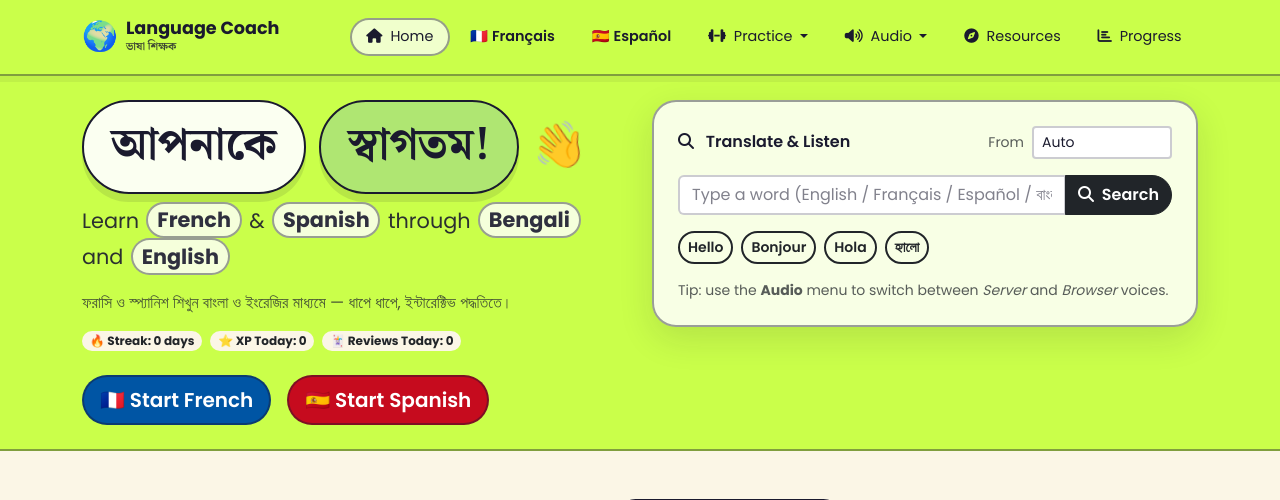
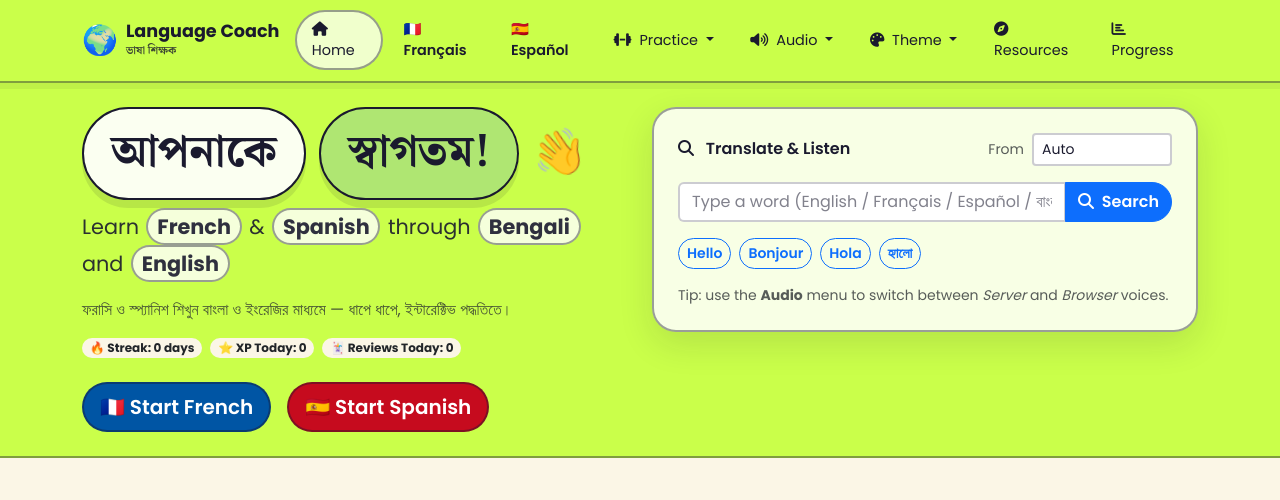
Before and after one commit to Ahsan728/Language_Coach, a Flask app: page / in a window 1280 px wide. Shown: the top 500 px of the page. Run offline with Flask 3, Linux system fonts and the light colour scheme; data that the repository does not hold is empty.

Commit message:
Auto-sync: 2026-02-22 17:49:34 (2 file(s))
Files:
 - M templates/base.html
 - M templates/dashboard.html

Stat:
 templates/base.html      | 22 +++++++++++++++++++++-
 templates/dashboard.html | 12 ++++++------
 2 files changed, 27 insertions(+), 7 deletions(-)

```diff
--- a/templates/base.html
+++ b/templates/base.html
@@ -1,5 +1,5 @@
 <!DOCTYPE html>
-<html lang="en">
+<html lang="en" data-theme="{{ ui_theme }}">
 <head>
   <meta charset="UTF-8">
   <meta name="viewport" content="width=device-width, initial-scale=1.0">
@@ -7,6 +7,15 @@
   <link href="https://cdn.jsdelivr.net/npm/bootstrap@5.3.2/dist/css/bootstrap.min.css" rel="stylesheet">
   <link href="https://cdnjs.cloudflare.com/ajax/libs/font-awesome/6.5.0/css/all.min.css" rel="stylesheet">
   <link href="https://fonts.googleapis.com/css2?family=Poppins:wght@300;400;500;600;700&family=Noto+Serif+Bengali:wght@400;600&display=swap" rel="stylesheet">
+  <script>
+    (() => {
+      try {
+        const allowed = new Set(['purple', 'lime']);
+        const stored = String(localStorage.getItem('lc_theme') || '').trim().toLowerCase();
+        if (stored && allowed.has(stored)) document.documentElement.dataset.theme = stored;
+      } catch { /* noop */ }
+    })();
+  </script>
   <link href="{{ url_for('static', filename='css/style.css', v=static_version) }}" rel="stylesheet">
   {% block extra_head %}{% endblock %}
 </head>
@@ -87,6 +96,17 @@
           </ul>
         </li>
 
+        <li class="nav-item dropdown">
+          <a class="nav-link dropdown-toggle" href="#" role="button" data-bs-toggle="dropdown" aria-expanded="false">
+            <i class="fas fa-palette me-1"></i> Theme
+          </a>
+          <ul class="dropdown-menu dropdown-menu-end" id="themeMenu">
+            <li><h6 class="dropdown-header">UI Theme</h6></li>
+            <li><button class="dropdown-item" type="button" data-theme="purple">Purple (New)</button></li>
+            <li><button class="dropdown-item" type="button" data-theme="lime">Lime (Previous)</button></li>
+          </ul>
+        </li>
+
         <li class="nav-item">
           <a class="nav-link {% if request.endpoint == 'resources_view' %}active{% endif %}" href="{{ url_for('resources_view') }}">
             <i class="fas fa-compass me-1"></i> Resources
--- a/templates/dashboard.html
+++ b/templates/dashboard.html
@@ -64,16 +64,16 @@
             <div class="input-group mt-3">
               <input id="heroDictText" type="text" class="form-control"
                      placeholder="Type a word (English / Français / Español / বাংলা)… (then press Enter)">
-              <button id="heroDictSearch" class="btn btn-dark" type="button">
+              <button id="heroDictSearch" class="btn btn-primary" type="button">
                 <i class="fas fa-search me-1"></i> Search
               </button>
             </div>
 
             <div class="d-flex gap-2 flex-wrap mt-3">
-              <button type="button" class="btn btn-sm btn-outline-dark hero-dict-sample" data-text="hello">Hello</button>
-              <button type="button" class="btn btn-sm btn-outline-dark hero-dict-sample" data-text="bonjour">Bonjour</button>
-              <button type="button" class="btn btn-sm btn-outline-dark hero-dict-sample" data-text="hola">Hola</button>
-              <button type="button" class="btn btn-sm btn-outline-dark hero-dict-sample" data-text="হ্যালো">হ্যালো</button>
+              <button type="button" class="btn btn-sm btn-outline-primary hero-dict-sample" data-text="hello">Hello</button>
+              <button type="button" class="btn btn-sm btn-outline-primary hero-dict-sample" data-text="bonjour">Bonjour</button>
+              <button type="button" class="btn btn-sm btn-outline-primary hero-dict-sample" data-text="hola">Hola</button>
+              <button type="button" class="btn btn-sm btn-outline-primary hero-dict-sample" data-text="হ্যালো">হ্যালো</button>
             </div>
 
             <div id="heroDictStatus" class="small text-muted mt-2"></div>
@@ -300,7 +300,7 @@
 
       const btn = document.createElement('button');
       btn.type = 'button';
-      btn.className = 'btn btn-sm btn-outline-dark';
+      btn.className = 'btn btn-sm btn-outline-primary';
       btn.title = 'Listen';
       btn.innerHTML = '<i class=\"fas fa-volume-up\"></i>';
       btn.addEventListener('click', () => {
```
